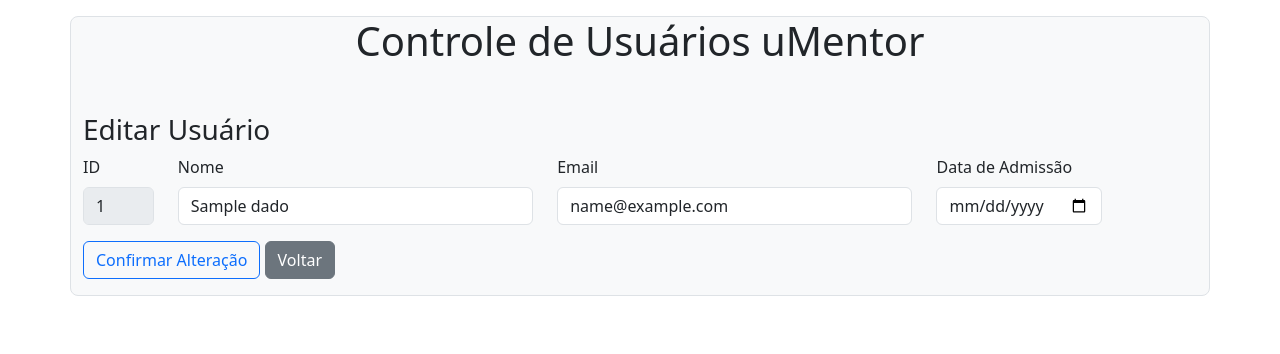
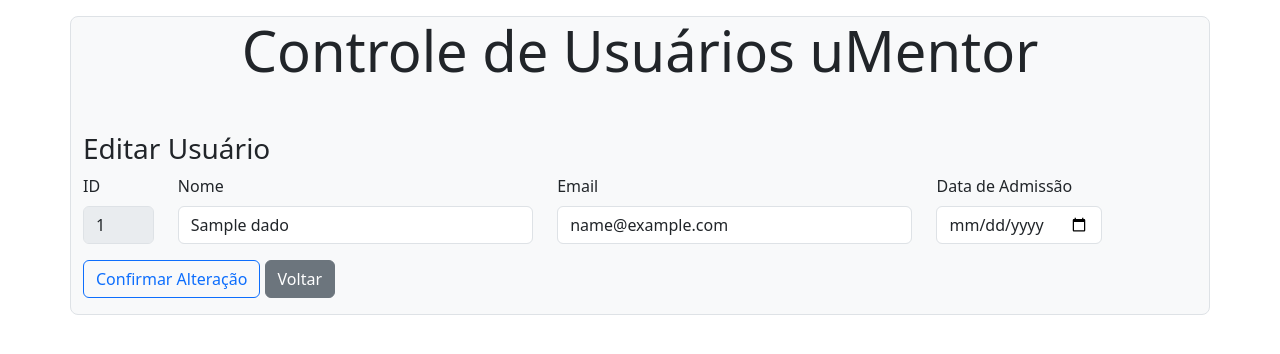
Before and after one commit to iandell026/AppUmentor, a CodeIgniter 4 app: the page made by app/Views/edicao.php in a window 1280 px wide. Shown: the top 354 px of the page. Run offline with PHP 8.4 and a stand-in for CodeIgniter, Linux system fonts and the light colour scheme; the template is opened without the code that fills it: most values are stand-ins (such as "Sample title", 1, 10 or a date in 2020); some libraries are stand-ins or nearby versions.

Commit message:
Modificado Título da Página

```diff
--- a/app/Views/edicao.php
+++ b/app/Views/edicao.php
@@ -15,7 +15,7 @@
 <body>
     <div class="jumbotron">
         <div class="container bg-light border rounded-3 mt-3">
-            <h1 class="text-center">Controle de Usuários uMentor</h1>
+            <h1 class="text-center display-4">Controle de Usuários uMentor</h1>
 
             <div class="col-sm-12 mt-5 mb-3">
                 <h3>Editar Usuário</h3>
```
